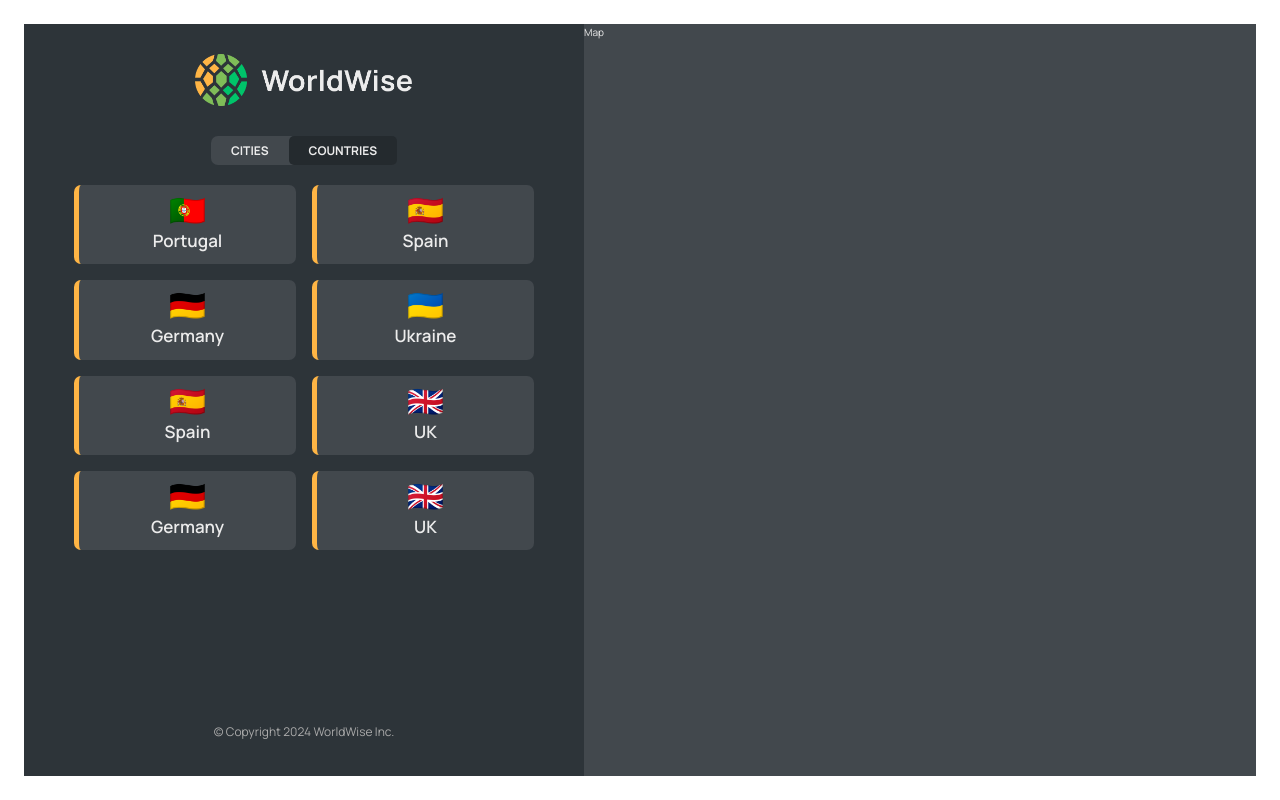
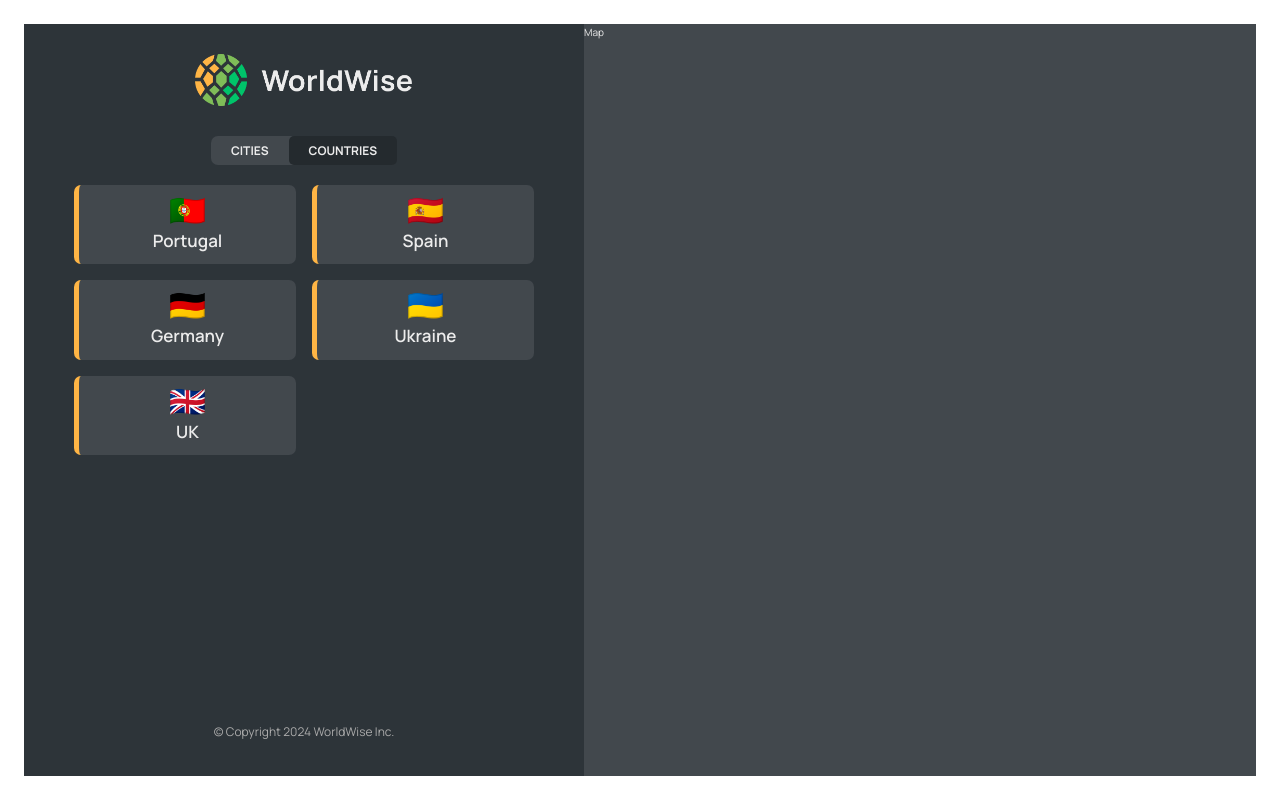
Before and after one commit to StasMasevych/WorldWise-React, a React (Vite) app: page /app/countries in a window 1280 px wide. Built offline with nearby package versions, Linux system fonts and the light colour scheme; data requests are answered from the project's data file.

Commit message:
finish task with country list

```diff
--- a/src/components/CountryList.jsx
+++ b/src/components/CountryList.jsx
@@ -16,7 +16,7 @@ function CountryList({ cities, isLoading }) {
 
   // Create arr of objects  with country and emoji properties
   const countries = uniqueCountries.map((country) => {
-    //take the objects to put in the new arr
+    //take the objects to put its emoji ptoperty later to the new arr
     const cityWithCountry = cities.find((city) => city.country === country);
 
     return {
@@ -30,10 +30,11 @@ function CountryList({ cities, isLoading }) {
 
   // other option with reduce
 
+  //we need to create a new arr with new objects containing properties "country" and "emoji"
+  // if objects of arr does not have country, then we add new objects to new arr
+  // if has country then return same arr
   const countries2 = cities.reduce((arr, city) => {
-    //if arr does not have country then new arr and push countries
-
-    if (!arr.map((el) => el.city).includes(city.country)) {
+    if (!arr.map((el) => el.country).includes(city.country)) {
       return [...arr, { country: city.country, emoji: city.emoji }];
     } else {
       return arr;
@@ -44,7 +45,7 @@ function CountryList({ cities, isLoading }) {
 
   return (
     <ul className={styles.countryList}>
-      {countries2.map((country) => (
+      {countries.map((country) => (
         <CountryItem key={country.id} country={country} />
       ))}
     </ul>
```
